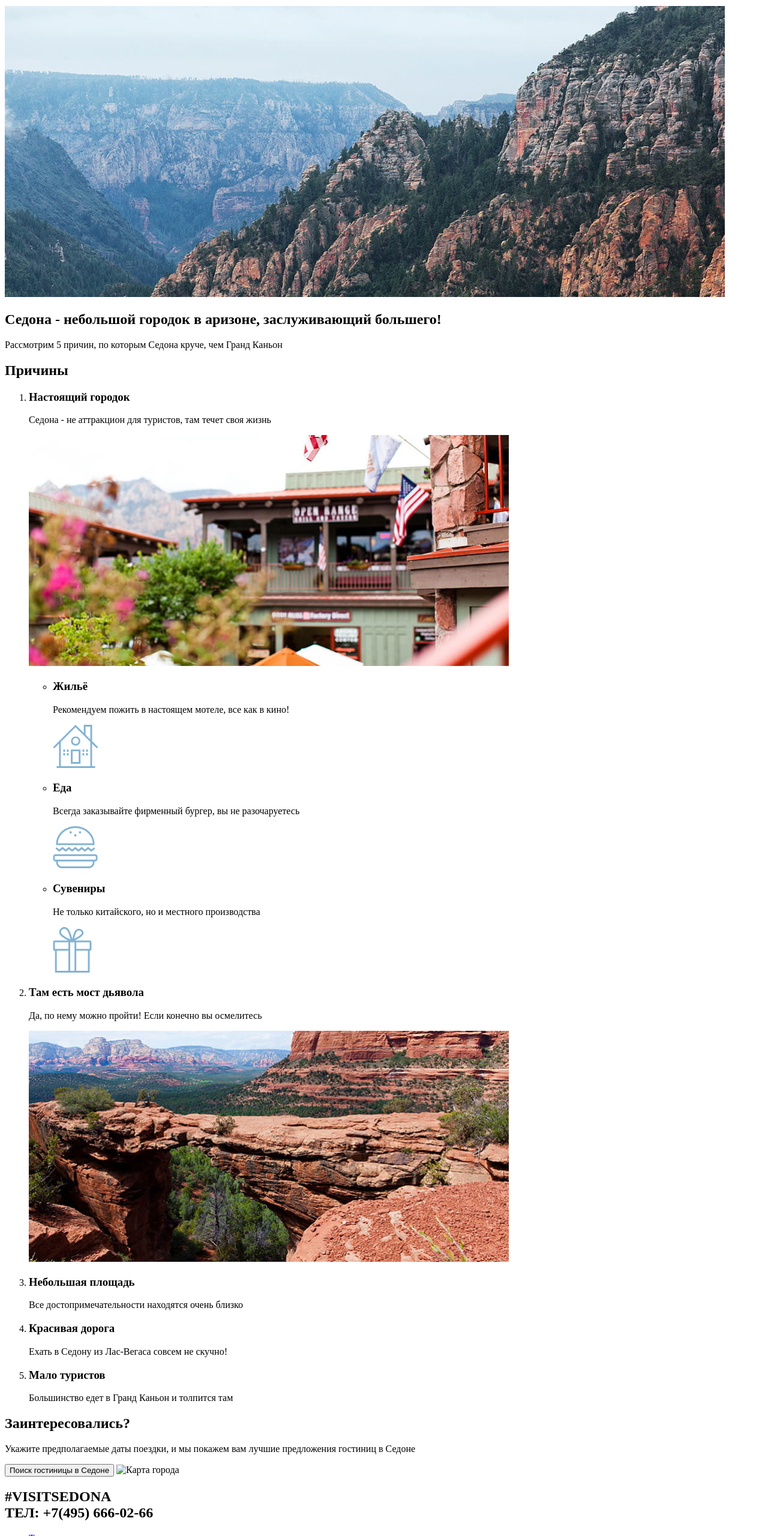
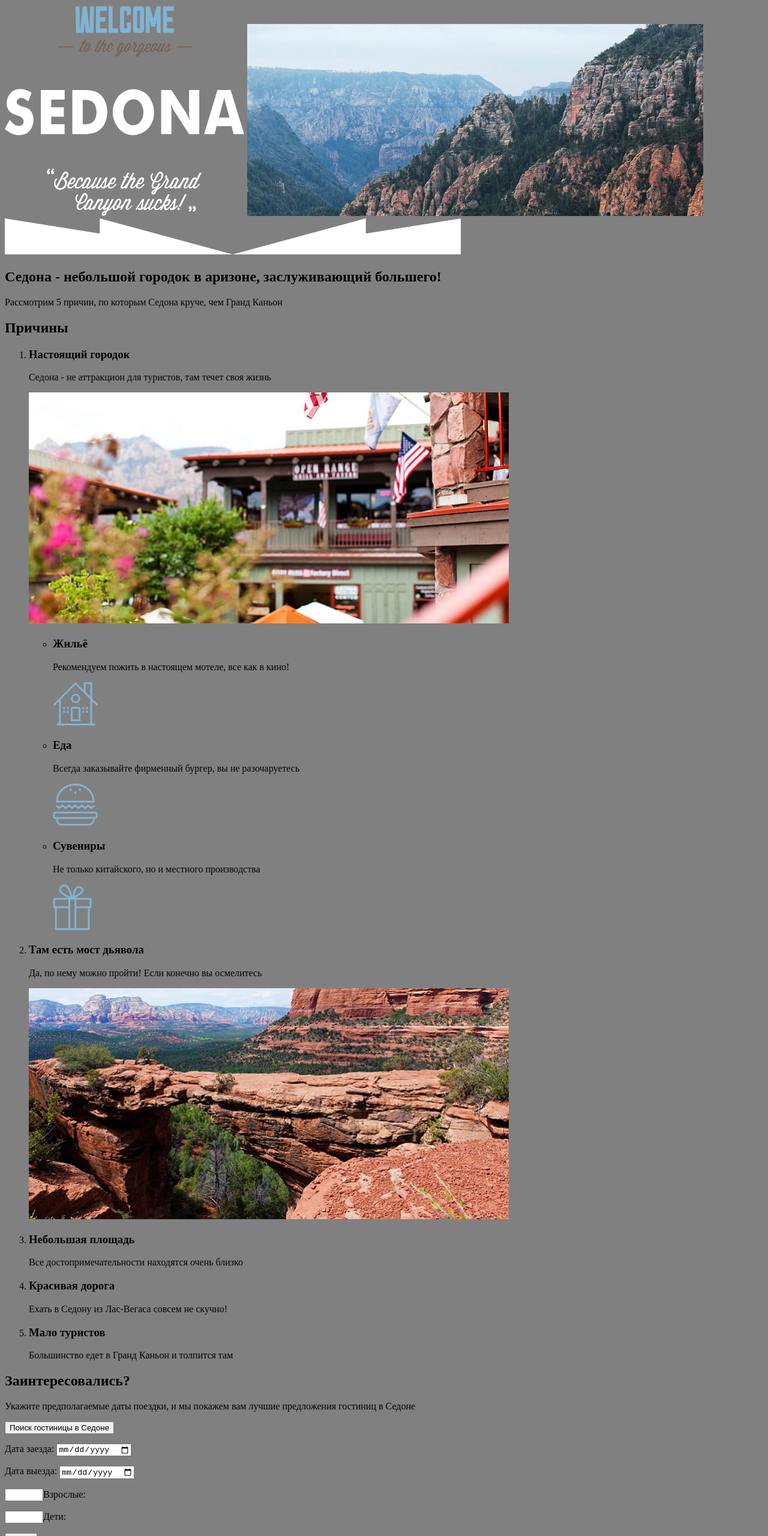
Before and after one commit to maddlogg/maddlogg-pet-project, a plain HTML site: page index.html in a window 1280 px wide. Shown: the part 240-2800 px from the top of the page at 60% size. Drawn offline with Linux system fonts and the light colour scheme.

Commit message:
Made form + logo

```diff
--- a/index.html
+++ b/index.html
@@ -5,7 +5,7 @@
     <meta name="viewport" content="width=device-width, initial-scale=1.0" />
     <title>Седона - город мечты</title>
   </head>
-  <body>
+  <body style="background-color: gray">
     <header>
       <nav>
         <a>
@@ -36,11 +36,19 @@
       <h1>Седона</h1>
       <div>
         <img
+          src="images/welcome.svg"
+          width="400"
+          height="350"
+          alt="Добро пожаловать в великолепную Седону"
+        />
+        <img
           src="images/main-page/back-sedona.jpg"
-          width=""
-          height=""
+          width="760"
+          height="320"
           alt="Седона с птичьего полёта"
         />
+        <img src="images/main-page/divider.svg" width="760" height="60"
+        alt="Белый разделитель для фона"
       </div>
       <h2>Седона - небольшой городок в аризоне, заслуживающий большего!</h2>
       <p>Рассмотрим 5 причин, по которым Седона круче, чем Гранд Каньон</p>
@@ -121,8 +129,44 @@
           предложения гостиниц в Седоне
         </p>
         <button type="button">Поиск гостиницы в Седоне</button>
-        <!--Здесь будет форма-->
-        <img src="#" width="" height="" alt="Карта города" />
+        <!--Форма поиска-->
+        <form method="post" action="#">
+          <p>
+            <label for="intro-date">Дата заезда:</label>
+            <input
+              type="date"
+              name="date-in"
+              id="intro-date"
+              placeholder="24 апреля 2017"
+            />
+          </p>
+          <p>
+            <label for="outro-date">Дата выезда:</label>
+            <input
+              type="date"
+              name="date-out"
+              id="outro-date"
+              placeholder="4 июля 2017"
+            />
+          </p>
+          <p>
+            <label>
+              <input type="number" min="0" max="100" name="adult" />Взрослые:
+            </label>
+          </p>
+          <p>
+            <label>
+              <input type="number" min="0" max="100" name="kids" />Дети:
+            </label>
+          </p>
+          <button type="submit">Найти</button>
+        </form>
+        <img
+          src="images/main-page/map.jpg"
+          width="760"
+          height="420"
+          alt="Карта города"
+        />
       </section>
       <footer>
         <h2>
```
Also changed, not shown: images/main-page/map.jpg (added).
